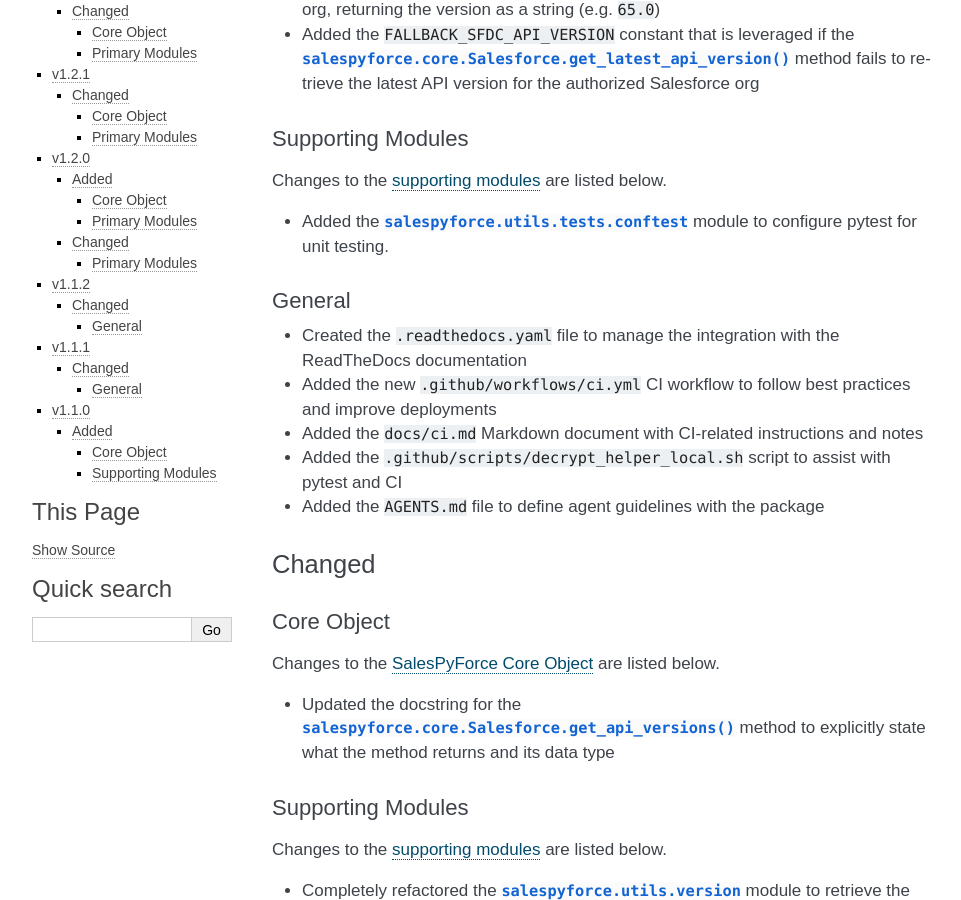
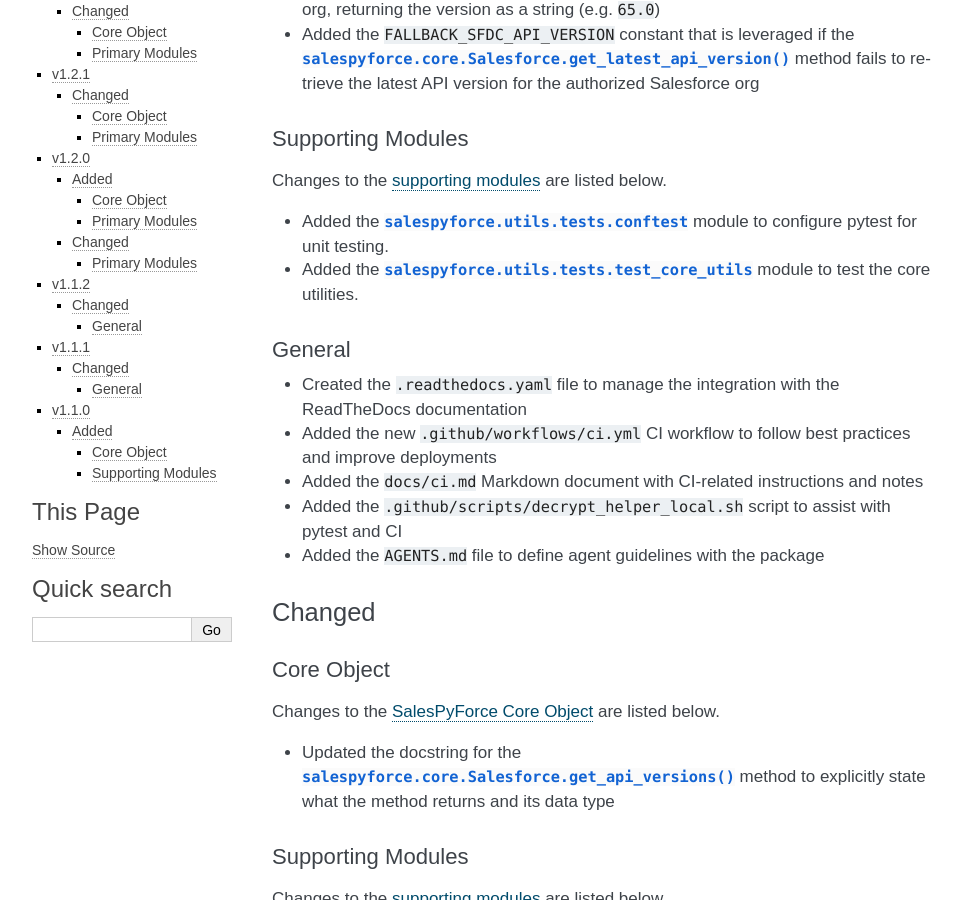
Before and after one commit to jeffshurtliff/salespyforce, a Sphinx documentation site: the page built from docs/changelog.rst, in a window 1280 px wide and 900 px high, scrolled down 471 px. Shown: the whole window, without its empty margins (148-1109 px from the left). Built offline with Sphinx 7.4.7, drawn with Linux system fonts in a browser that asks for light colours.

Commit message:
Added note in changelog about addition of test_core_utils.py file

```diff
--- a/docs/changelog.rst
+++ b/docs/changelog.rst
@@ -27,6 +27,7 @@
 Changes to the :doc:`supporting modules <supporting-modules>` are listed below.
 
 * Added the :py:mod:`salespyforce.utils.tests.conftest` module to configure pytest for unit testing.
+* Added the :py:mod:`salespyforce.utils.tests.test_core_utils` module to test the core utilities.
 
 General
 -------
```
